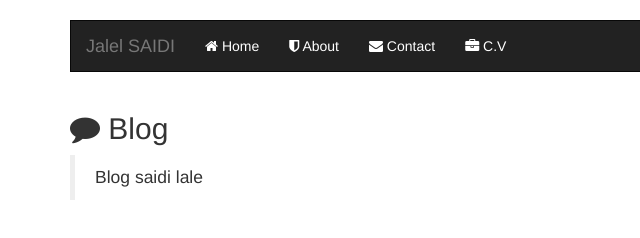
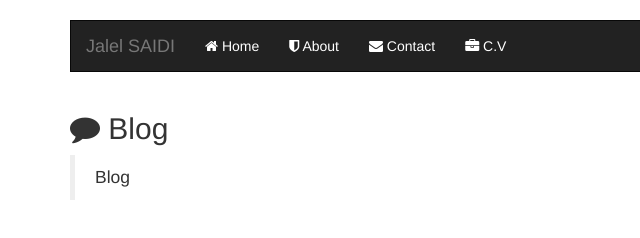
Before and after one commit to saidijalel/saidijalel.github.io, a plain HTML site: page index.html at #/blog in a window 1280 px wide. Shown: the full height of the page, 0-640 px from the left. Drawn offline with Linux system fonts and the light colour scheme.

Commit message:
Update blog.html

```diff
--- a/pages/blog.html
+++ b/pages/blog.html
@@ -3,7 +3,7 @@
 
     <div class="col-sm-10">
         <blockquote>
-            <p>Blog  saidi lale
+            <p>Blog
             </p>
         </blockquote>
     </div>
```
